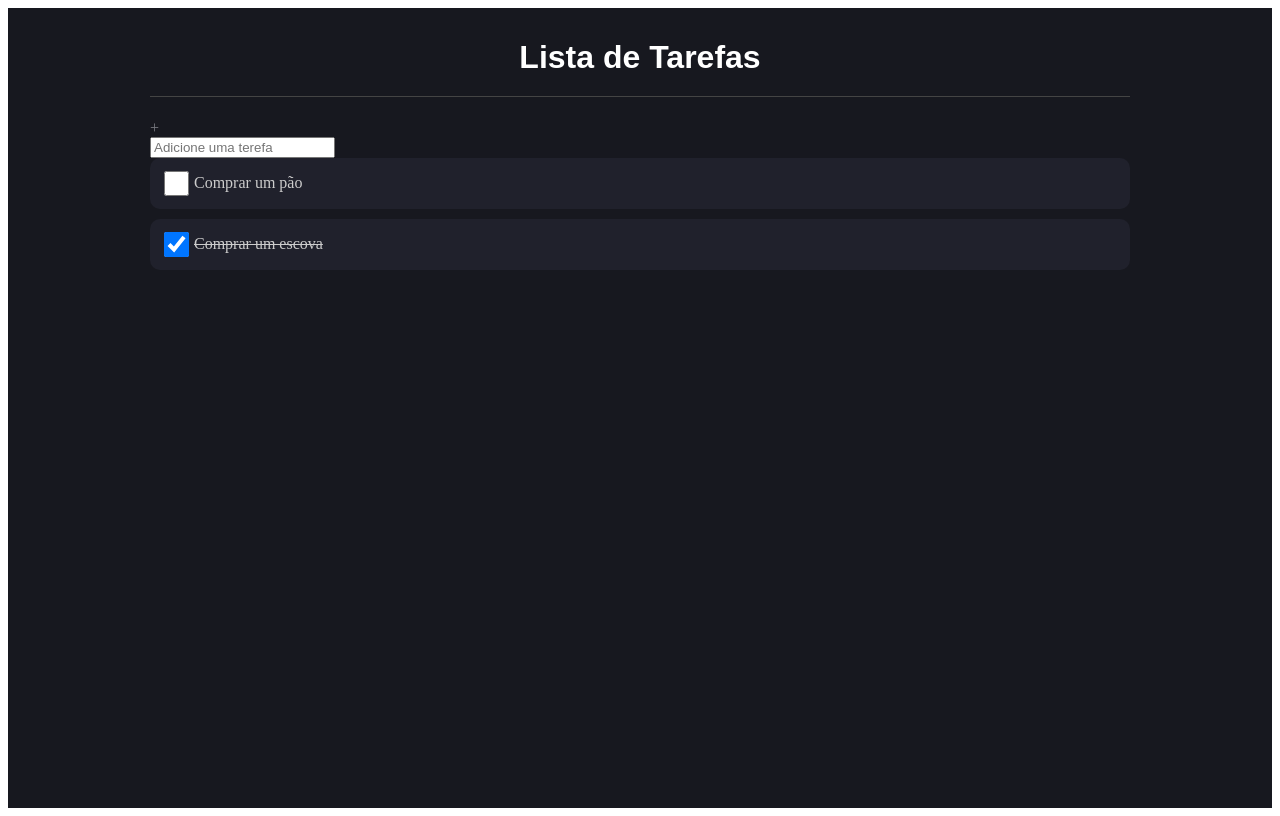
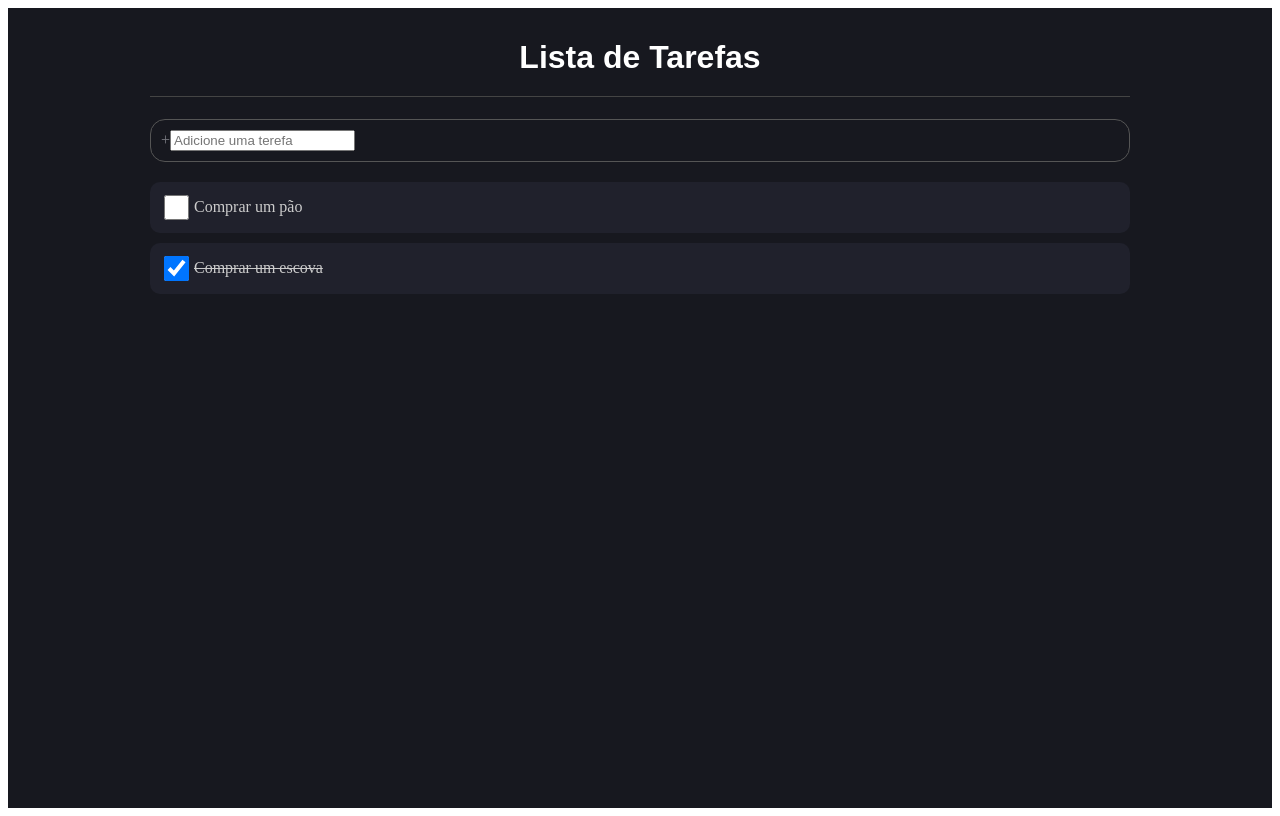
Before and after one commit to higucavalcanti/Simple_ToDo_TS, a React (Create React App) app in the folder todo/: page / in a window 1280 px wide. Built offline with nearby package versions, Linux system fonts and the light colour scheme.

Commit message:
iniciando estilização do componente

```diff
--- a/todo/src/components/ListItem/AddArea/styles.ts
+++ b/todo/src/components/ListItem/AddArea/styles.ts
@@ -1,3 +1,10 @@
 import styled from "styled-components";
 
-export const Container = styled.div``
+export const Container = styled.div`
+    border: 1px solid #555;
+    border-radius: 15px;
+    padding: 10px;
+    margin: 20px 0;
+    display : flex;
+    align-items: center;
+`;
```
